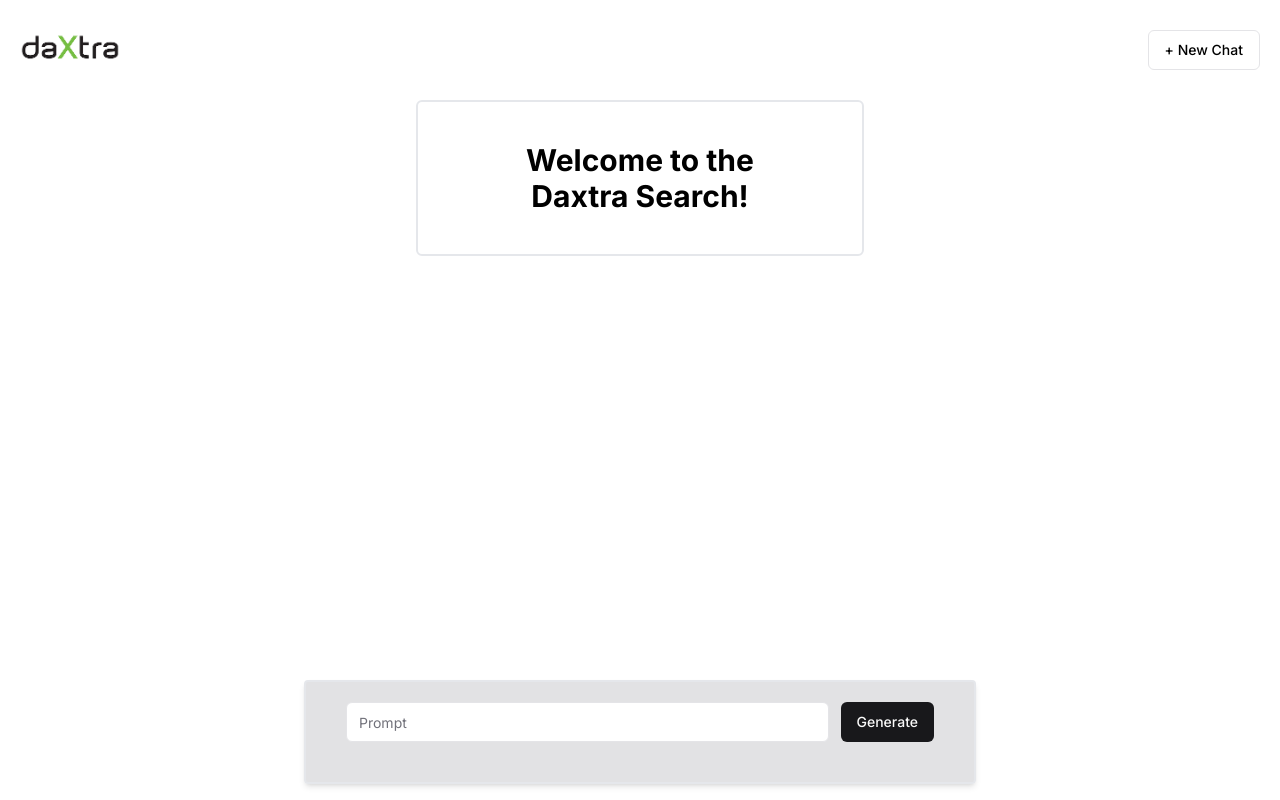
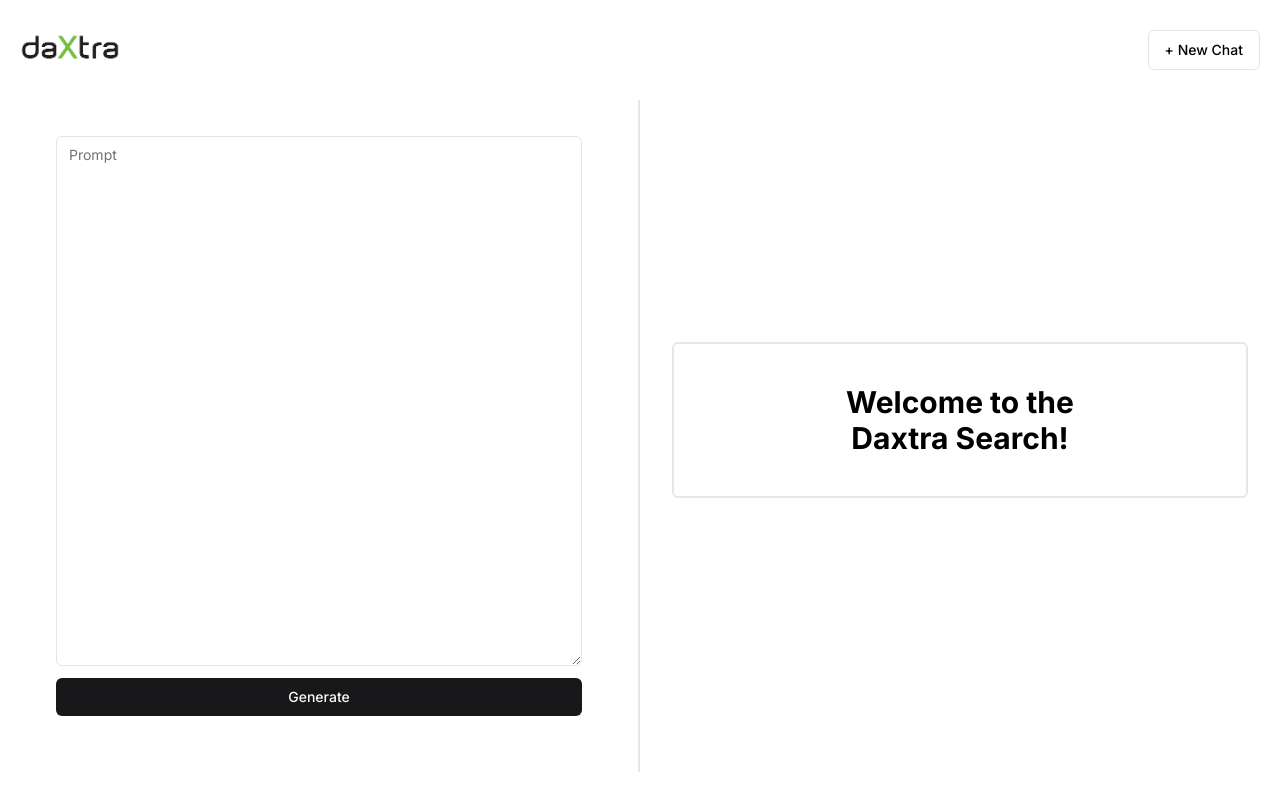
Before and after one commit to SksOp/daxtra, a Next.js app: page / in a window 1280 px wide. Built offline with nearby package versions, Linux system fonts and the light colour scheme.

Commit message:
updated leyout

```diff
--- a/app/page.tsx
+++ b/app/page.tsx
@@ -1,12 +1,13 @@
 "use client";
 import ChatMessages from "@/components/chat-messages";
 import Introduction from "@/components/introduction";
+import PromptInput from "@/components/prompt-input";
 import { Button } from "@/components/ui/button";
 import { Input } from "@/components/ui/input";
 import { Skeleton } from "@/components/ui/skeleton";
 import { ThreadMessage } from "@/lib/openai";
 import Image from "next/image";
-import { useEffect, useState } from "react";
+import { useEffect, useRef, useState } from "react";
 
 export default function Home() {
   const [thread, setThread] = useState<string | null>(null);
@@ -14,6 +15,8 @@
   const [prompt, setPrompt] = useState<string>("");
   const [loading, setLoading] = useState<boolean>(false);
   const [messages, setMessages] = useState<ThreadMessage[]>([]);
+
+  const ref = useRef<HTMLDivElement>(null);
 
   // get messages
   const getMessages = async (thread: string) => {
@@ -36,10 +39,12 @@
 
   // scroll to bottom on messages change or loading change
   useEffect(() => {
-    window.scrollTo({
-      top: document.body.offsetHeight,
-      behavior: "smooth",
-    });
+    // window.scrollTo({
+    //   top: document.body.offsetHeight,
+    //   behavior: "smooth",
+    // });
+    if (!ref.current) return;
+    ref.current.scrollTop = ref.current.scrollHeight;
   }, [messages, loading]);
 
   // lishen for run to complete periodically
@@ -106,36 +111,25 @@
     window.history.replaceState({}, "", url.href);
   };
 
+  const renderMessages =
+    messages.length || loading ? (
+      <ChatMessages messages={messages} isLoading={loading} />
+    ) : (
+      <Introduction />
+    );
+
   return (
-    <div>
-      <div className="pb-36">
-        {messages.length || loading ? (
-          <ChatMessages messages={messages} isLoading={loading} />
-        ) : (
-          <Introduction />
-        )}
+    <div className="flex relative flex-row">
+      <PromptInput
+        handlePromptSubmit={handlePromptSubmit}
+        prompt={prompt}
+        setPrompt={setPrompt}
+        loading={loading}
+        className="sticky w-[50%] flex-grow top-0 left-0 right-0 z-10 border-r-2"
+      />
+      <div ref={ref} className="flex-grow w-[50%] max-h-[80vh] overflow-auto ">
+        {renderMessages}
       </div>
-
-      <form
-        className="flex flex-row fixed bottom-0 p-4 w-full justify-center "
-        onSubmit={handlePromptSubmit}
-      >
-        <div className="flex flex-row items-center w-full pb-10 px-10 py-5 max-w-2xl gap-3 rounded-sm justify-center shadow-md border-2 bg-muted-foreground/20">
-          <Input
-            id="prompt"
-            placeholder="Prompt"
-            name="prompt"
-            onChange={(e) => setPrompt(e.target.value)}
-            value={prompt}
-            type="text"
-            autoComplete="off"
-            required
-          />
-          <Button type="submit" disabled={loading}>
-            Generate
-          </Button>
-        </div>
-      </form>
     </div>
   );
 }
--- a/components/chat-messages.tsx
+++ b/components/chat-messages.tsx
@@ -55,7 +55,10 @@
                 // // for all list items in the markdown add a pd left
                 // className="[&>ul>li]:pl-4 [&>ul>li]:py-2"
                 // // for all list items in the markdown add a bullet
-                className="[&>ul>li]:before:content-['•'] [&>ul>li]:pl-4 [&>ul>li]:py-2 "
+                className={cn(
+                  "[&>ul>li]:before:content-['•'] [&>ul>li]:pl-4 [&>ul>li]:py-2 ",
+                  isUser ? "font-bold" : ""
+                )}
               >
                 {message.content.map((content) => (
                   <Content content={content} />
--- a/components/introduction.tsx
+++ b/components/introduction.tsx
@@ -3,7 +3,7 @@
 function Introduction() {
   return (
     <div className="flex  items-center justify-center w-full h-full">
-      <div className=" max-w-md gap-3 border-2 rounded-md p-10 border-foreground-muted w-full">
+      <div className=" max-w-xl gap-3 border-2 rounded-md p-10 border-foreground-muted w-full">
         <h1 className="text-3xl font-bold text-center w-full">
           Welcome to the <br /> Daxtra Search!
         </h1>
--- /dev/null
+++ b/components/prompt-input.tsx
@@ -0,0 +1,45 @@
+import React from "react";
+import { Input } from "./ui/input";
+import { Button } from "./ui/button";
+import { ClassValue } from "clsx";
+import { cn } from "@/lib/utils";
+import { Textarea } from "./ui/textarea";
+
+function PromptInput({
+  handlePromptSubmit,
+  prompt,
+  setPrompt,
+  loading,
+  className,
+}: Readonly<{
+  handlePromptSubmit: (e: React.FormEvent<HTMLFormElement>) => void;
+  prompt: string;
+  setPrompt: React.Dispatch<React.SetStateAction<string>>;
+  loading: boolean;
+  className?: ClassValue;
+}>) {
+  return (
+    <form
+      className={cn("flex flex-row p-4  justify-center ", className)}
+      onSubmit={handlePromptSubmit}
+    >
+      <div className="flex h-[80vh] flex-col items-right w-full pb-10 px-10 py-5 max-w-2xl gap-3 rounded-sm justify-center  ">
+        <Textarea
+          id="prompt"
+          placeholder="Prompt"
+          name="prompt"
+          onChange={(e) => setPrompt(e.target.value)}
+          value={prompt}
+          autoComplete="off"
+          required
+          className="h-full"
+        />
+        <Button type="submit" disabled={loading}>
+          Generate
+        </Button>
+      </div>
+    </form>
+  );
+}
+
+export default PromptInput;
--- /dev/null
+++ b/components/ui/textarea.tsx
@@ -0,0 +1,24 @@
+import * as React from "react"
+
+import { cn } from "@/lib/utils"
+
+export interface TextareaProps
+  extends React.TextareaHTMLAttributes<HTMLTextAreaElement> {}
+
+const Textarea = React.forwardRef<HTMLTextAreaElement, TextareaProps>(
+  ({ className, ...props }, ref) => {
+    return (
+      <textarea
+        className={cn(
+          "flex min-h-[80px] w-full rounded-md border border-input bg-background px-3 py-2 text-sm ring-offset-background placeholder:text-muted-foreground focus-visible:outline-none focus-visible:ring-2 focus-visible:ring-ring focus-visible:ring-offset-2 disabled:cursor-not-allowed disabled:opacity-50",
+          className
+        )}
+        ref={ref}
+        {...props}
+      />
+    )
+  }
+)
+Textarea.displayName = "Textarea"
+
+export { Textarea }
```
